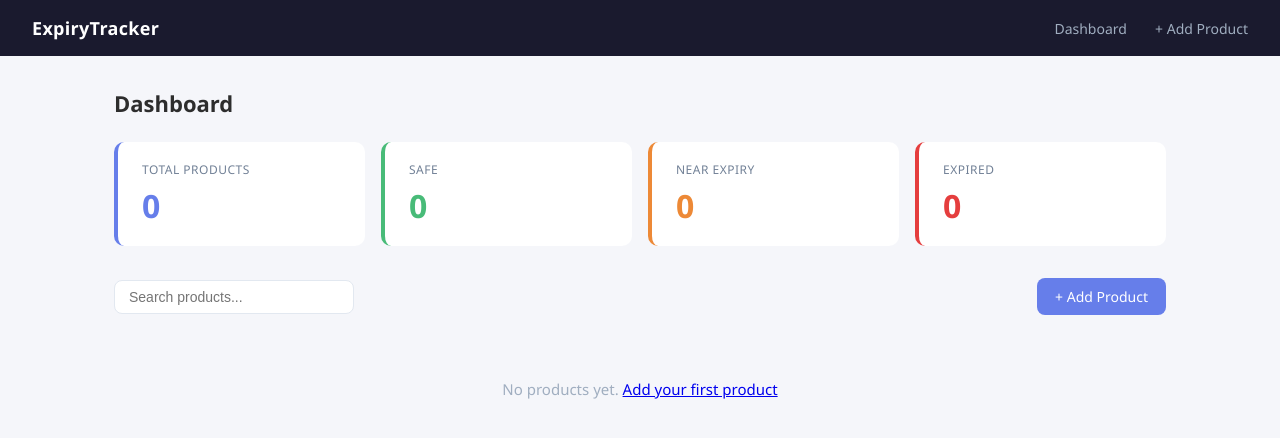
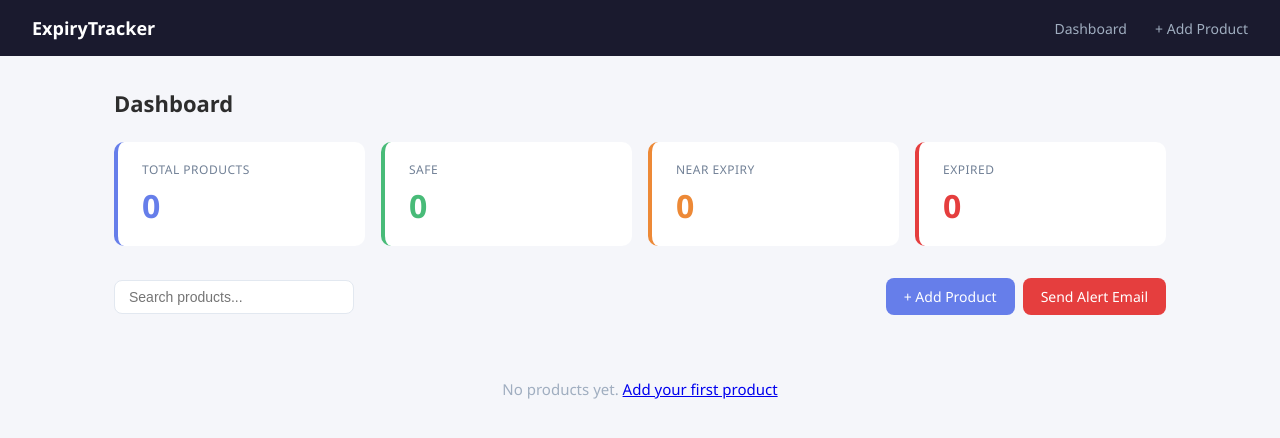
Before and after one commit to AmjadAli23063853/expiry-tracker, a Flask app: page / in a window 1280 px wide. Shown: the top 438 px of the page. Run offline with Flask 3, Linux system fonts and the light colour scheme; data that the repository does not hold is empty.

Commit message:
Add email notification feature

```diff
--- a/app.py
+++ b/app.py
@@ -1,11 +1,20 @@
 from flask import Flask, render_template, request, redirect, url_for, flash
-from datetime import date, timedelta
+from flask_mail import Mail, Message
+from datetime import date
 import sqlite3
-import os
 
 app = Flask(__name__)
 app.secret_key = 'expiry-tracker-secret-key'
 DB = 'expiry.db'
+
+app.config['MAIL_SERVER'] = 'smtp.gmail.com'
+app.config['MAIL_PORT'] = 587
+app.config['MAIL_USE_TLS'] = True
+app.config['MAIL_USERNAME'] = 'akramamjadali7@gmail.com'
+app.config['MAIL_PASSWORD'] = 'soyj gyhv uylj npke'
+app.config['MAIL_DEFAULT_SENDER'] = 'akramamjadali7@gmail.com'
+
+mail = Mail(app)
 
 def get_db():
     conn = sqlite3.connect(DB)
@@ -43,6 +52,36 @@ def get_days_left(expiry_date_str):
     expiry = date.fromisoformat(expiry_date_str)
     return (expiry - today).days
 
+def send_alert_email(near_expiry_products, expired_products):
+    try:
+        msg = Message(
+            subject='Expiry Tracker Alert — Products Need Attention',
+            recipients=['Mohammed2.Amjadali@live.uwe.ac.uk']
+        )
+        body = "Hello,\n\nThis is an automated alert from your Expiry Tracker system.\n\n"
+        if expired_products:
+            body += "EXPIRED PRODUCTS (remove immediately):\n"
+            body += "-" * 40 + "\n"
+            for p in expired_products:
+                body += f"  - {p['name']} ({p['category']}) | Qty: {p['quantity']} | Expired: {p['expiry_date']}\n"
+            body += "\n"
+        if near_expiry_products:
+            body += "NEAR EXPIRY PRODUCTS (within 7 days):\n"
+            body += "-" * 40 + "\n"
+            for p in near_expiry_products:
+                days = get_days_left(p['expiry_date'])
+                body += f"  - {p['name']} ({p['category']}) | Qty: {p['quantity']} | Expires in {days} day(s) on {p['expiry_date']}\n"
+            body += "\n"
+        body += "Please log in to your Expiry Tracker to take action.\n"
+        body += "https://expiry-tracker-q5w6.onrender.com\n\n"
+        body += "— Expiry Tracker System"
+        msg.body = body
+        mail.send(msg)
+        return True
+    except Exception as e:
+        print(f"Email error: {e}")
+        return False
+
 @app.route('/')
 def dashboard():
     conn = get_db()
@@ -61,6 +100,29 @@ def dashboard():
     return render_template('dashboard.html',
         products=products_with_status,
         total=total, safe=safe, near=near, expired=expired)
+
+@app.route('/send-alerts')
+def send_alerts():
+    conn = get_db()
+    products = conn.execute('SELECT * FROM products').fetchall()
+    conn.close()
+    near_expiry = []
+    expired = []
+    for p in products:
+        status = get_status(p['expiry_date'])
+        if status == 'Near Expiry':
+            near_expiry.append(dict(p))
+        elif status == 'Expired':
+            expired.append(dict(p))
+    if not near_expiry and not expired:
+        flash('No near-expiry or expired products found. No email sent.', 'success')
+        return redirect(url_for('dashboard'))
+    success = send_alert_email(near_expiry, expired)
+    if success:
+        flash(f'Alert email sent! ({len(expired)} expired, {len(near_expiry)} near expiry)', 'success')
+    else:
+        flash('Failed to send email. Please check your email settings.', 'error')
+    return redirect(url_for('dashboard'))
 
 @app.route('/add', methods=['GET', 'POST'])
 def add_product():
--- a/requirements.txt
+++ b/requirements.txt
@@ -1,2 +1,3 @@
 Flask==3.0.0
 gunicorn==21.2.0
+Flask-Mail==0.10.0
--- a/templates/dashboard.html
+++ b/templates/dashboard.html
@@ -8,49 +8,45 @@
     * { box-sizing: border-box; margin: 0; padding: 0; }
     body { font-family: 'Segoe UI', sans-serif; background: #f5f6fa; color: #2d2d2d; }
     nav { background: #1a1a2e; padding: 0 2rem; display: flex; align-items: center; justify-content: space-between; height: 56px; }
-    nav .brand { color: #fff; font-size: 18px; font-weight: 600; letter-spacing: 0.3px; }
+    nav .brand { color: #fff; font-size: 18px; font-weight: 600; }
     nav a { color: #a0aec0; text-decoration: none; font-size: 14px; margin-left: 1.5rem; }
     nav a:hover { color: #fff; }
     .container { max-width: 1100px; margin: 0 auto; padding: 2rem 1.5rem; }
     h1 { font-size: 22px; font-weight: 600; margin-bottom: 1.5rem; }
     .stats { display: grid; grid-template-columns: repeat(4, 1fr); gap: 1rem; margin-bottom: 2rem; }
     .stat-card { background: #fff; border-radius: 10px; padding: 1.2rem 1.5rem; border-left: 4px solid #ccc; }
-    .stat-card.total  { border-color: #667eea; }
-    .stat-card.safe   { border-color: #48bb78; }
-    .stat-card.near   { border-color: #ed8936; }
-    .stat-card.expired{ border-color: #e53e3e; }
+    .stat-card.total { border-color: #667eea; }
+    .stat-card.safe { border-color: #48bb78; }
+    .stat-card.near { border-color: #ed8936; }
+    .stat-card.expired { border-color: #e53e3e; }
     .stat-card .label { font-size: 12px; color: #718096; text-transform: uppercase; letter-spacing: 0.5px; margin-bottom: 6px; }
     .stat-card .value { font-size: 32px; font-weight: 700; }
-    .stat-card.total  .value { color: #667eea; }
-    .stat-card.safe   .value { color: #48bb78; }
-    .stat-card.near   .value { color: #ed8936; }
+    .stat-card.total .value { color: #667eea; }
+    .stat-card.safe .value { color: #48bb78; }
+    .stat-card.near .value { color: #ed8936; }
     .stat-card.expired .value { color: #e53e3e; }
     .toolbar { display: flex; justify-content: space-between; align-items: center; margin-bottom: 1rem; flex-wrap: wrap; gap: 10px; }
     .toolbar input { padding: 8px 14px; border: 1px solid #e2e8f0; border-radius: 8px; font-size: 14px; width: 240px; outline: none; }
-    .toolbar input:focus { border-color: #667eea; }
     .btn { padding: 9px 18px; border-radius: 8px; font-size: 14px; cursor: pointer; border: none; text-decoration: none; display: inline-block; font-weight: 500; }
     .btn-primary { background: #667eea; color: #fff; }
-    .btn-primary:hover { background: #5a6fd6; }
+    .btn-alert { background: #e53e3e; color: #fff; }
     .btn-sm { padding: 5px 12px; font-size: 13px; border-radius: 6px; }
     .btn-edit { background: #ebf4ff; color: #3182ce; border: 1px solid #bee3f8; }
-    .btn-edit:hover { background: #bee3f8; }
     .btn-delete { background: #fff5f5; color: #e53e3e; border: 1px solid #fed7d7; }
-    .btn-delete:hover { background: #fed7d7; }
-    table { width: 100%; background: #fff; border-radius: 10px; overflow: hidden; border-collapse: collapse; box-shadow: 0 1px 3px rgba(0,0,0,0.05); }
+    table { width: 100%; background: #fff; border-radius: 10px; overflow: hidden; border-collapse: collapse; }
     thead { background: #f7fafc; }
-    th { padding: 12px 16px; text-align: left; font-size: 12px; color: #718096; text-transform: uppercase; letter-spacing: 0.5px; border-bottom: 1px solid #e2e8f0; }
+    th { padding: 12px 16px; text-align: left; font-size: 12px; color: #718096; text-transform: uppercase; border-bottom: 1px solid #e2e8f0; }
     td { padding: 13px 16px; font-size: 14px; border-bottom: 1px solid #f0f4f8; vertical-align: middle; }
     tr:last-child td { border-bottom: none; }
     tr:hover td { background: #f7fafc; }
     .badge { padding: 4px 10px; border-radius: 20px; font-size: 12px; font-weight: 500; }
-    .badge-safe    { background: #f0fff4; color: #276749; border: 1px solid #9ae6b4; }
-    .badge-near    { background: #fffaf0; color: #7b341e; border: 1px solid #fbd38d; }
+    .badge-safe { background: #f0fff4; color: #276749; border: 1px solid #9ae6b4; }
+    .badge-near { background: #fffaf0; color: #7b341e; border: 1px solid #fbd38d; }
     .badge-expired { background: #fff5f5; color: #742a2a; border: 1px solid #feb2b2; }
     .empty { text-align: center; padding: 3rem; color: #a0aec0; font-size: 15px; }
     .flash { padding: 12px 16px; border-radius: 8px; margin-bottom: 1rem; font-size: 14px; }
     .flash-success { background: #f0fff4; color: #276749; border: 1px solid #9ae6b4; }
-    .flash-error   { background: #fff5f5; color: #742a2a; border: 1px solid #feb2b2; }
-    @media (max-width: 700px) { .stats { grid-template-columns: repeat(2, 1fr); } th:nth-child(3), td:nth-child(3) { display: none; } }
+    .flash-error { background: #fff5f5; color: #742a2a; border: 1px solid #feb2b2; }
   </style>
 </head>
 <body>
@@ -88,7 +84,10 @@
   </div>
   <div class="toolbar">
     <input type="text" id="search" placeholder="Search products..." onkeyup="filterTable()">
-    <a href="{{ url_for('add_product') }}" class="btn btn-primary">+ Add Product</a>
+    <div style="display:flex;gap:8px;">
+      <a href="{{ url_for('add_product') }}" class="btn btn-primary">+ Add Product</a>
+      <a href="{{ url_for('send_alerts') }}" class="btn btn-alert">Send Alert Email</a>
+    </div>
   </div>
   {% if products %}
   <table id="productTable">
```
